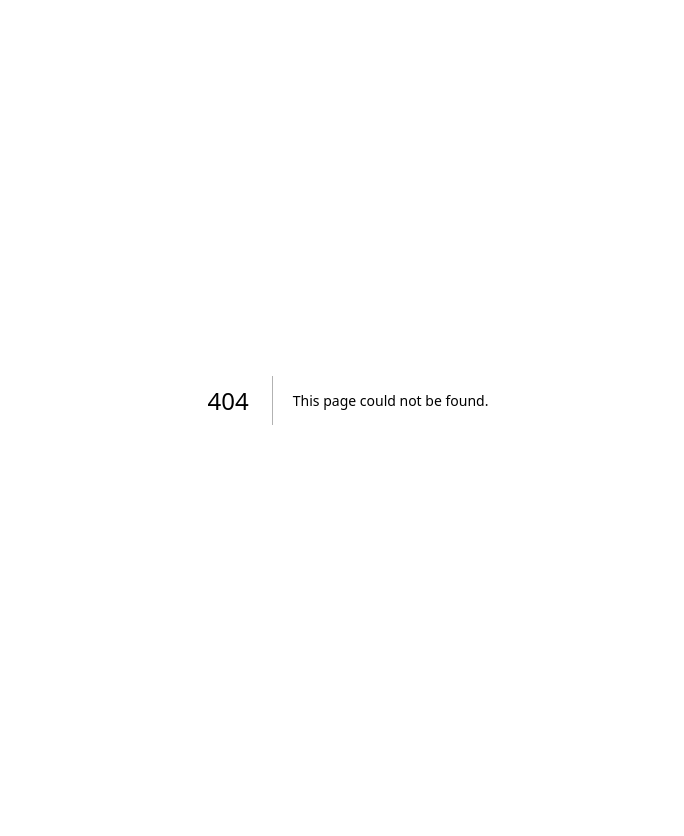
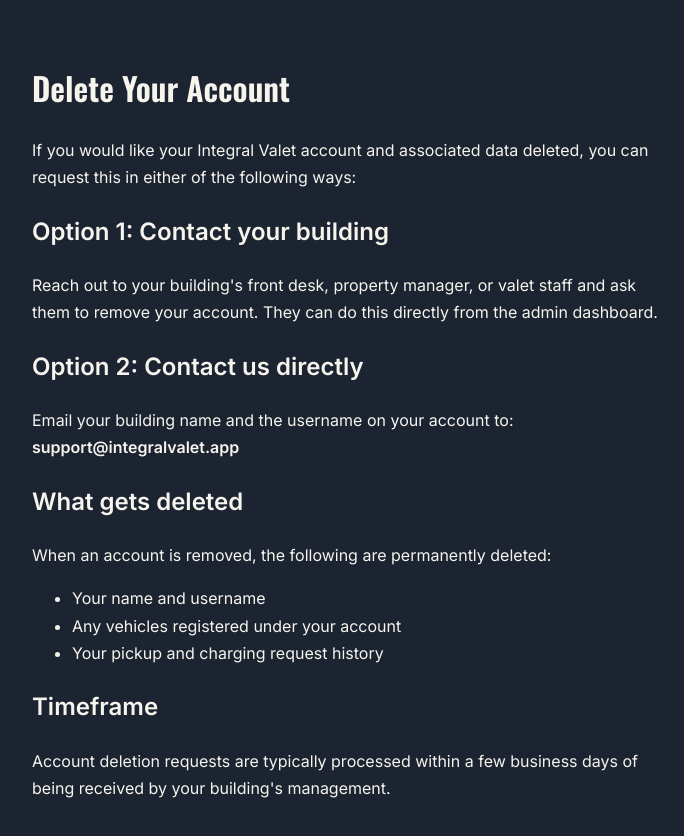
Before and after one commit to nomskhan1/Curbside-Valet, a Next.js app: page /delete-account in a window 1280 px wide. Before the commit this address had no page. Shown: the top 836 px of the page, without its empty margins (292-976 px from the left). Before the commit the page ends 800 px from the top, so only its background shows below. Built offline with nearby package versions, Linux system fonts and the light colour scheme.

Commit message:
Add account deletion request page

```diff
--- /dev/null
+++ b/app/delete-account/page.js
@@ -0,0 +1,43 @@
+export const metadata = {
+  title: "Delete Your Account - Integral Valet",
+};
+
+export default function DeleteAccount() {
+  return (
+    <div style={{ maxWidth: 680, margin: "0 auto", padding: "40px 24px", lineHeight: 1.7 }}>
+      <h1 style={{ fontFamily: "Oswald, sans-serif" }}>Delete Your Account</h1>
+
+      <p>
+        If you would like your Integral Valet account and associated data deleted, you can
+        request this in either of the following ways:
+      </p>
+
+      <h2>Option 1: Contact your building</h2>
+      <p>
+        Reach out to your building's front desk, property manager, or valet staff and ask
+        them to remove your account. They can do this directly from the admin dashboard.
+      </p>
+
+      <h2>Option 2: Contact us directly</h2>
+      <p>
+        Email your building name and the username on your account to:
+        <br />
+        <strong>support@integralvalet.app</strong>
+      </p>
+
+      <h2>What gets deleted</h2>
+      <p>When an account is removed, the following are permanently deleted:</p>
+      <ul>
+        <li>Your name and username</li>
+        <li>Any vehicles registered under your account</li>
+        <li>Your pickup and charging request history</li>
+      </ul>
+
+      <h2>Timeframe</h2>
+      <p>
+        Account deletion requests are typically processed within a few business days of being
+        received by your building's management.
+      </p>
+    </div>
+  );
+}
```
